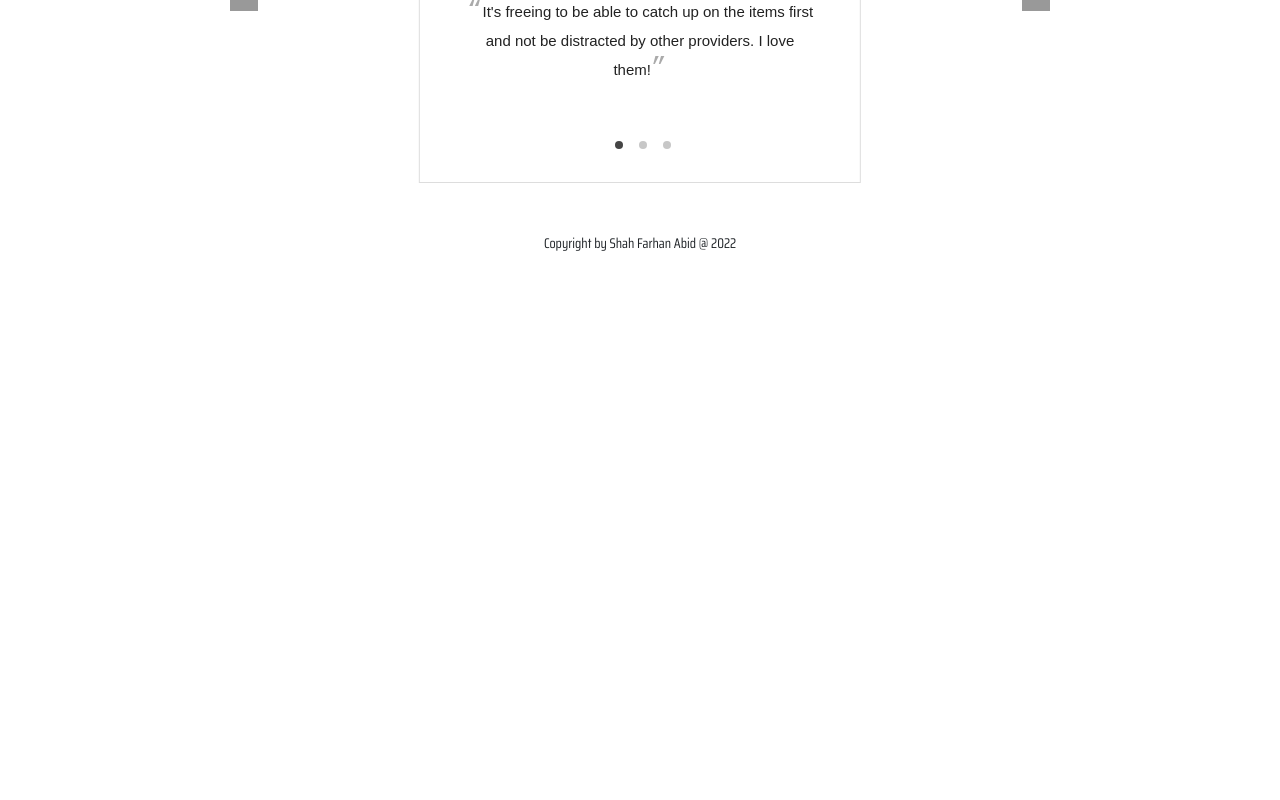
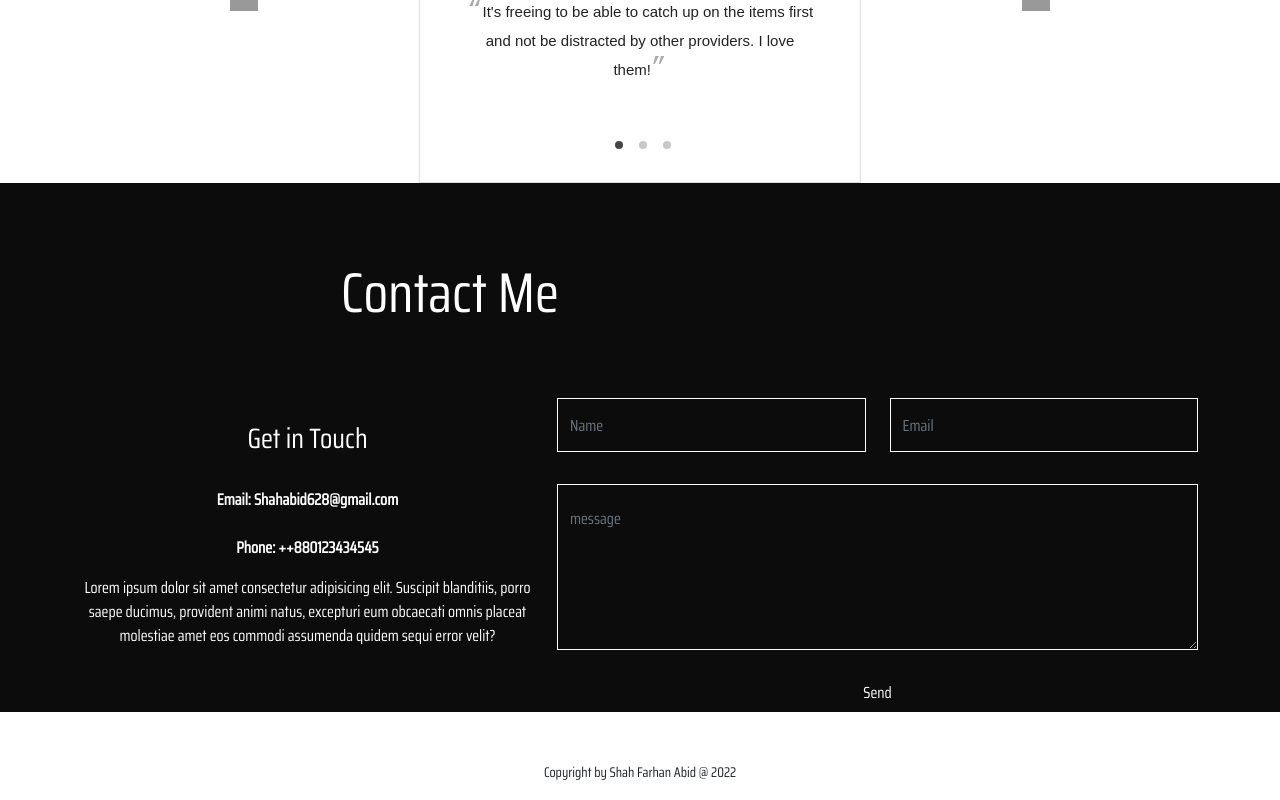
Before and after one commit to Farhan-Abid/Crunch-Provider-Client-Side, a React (Create React App) app: page / in a window 1280 px wide. Shown: the part 992-1792 px from the top of the page. Before the commit the page ends 1263 px from the top, so only its background shows below. Built offline with nearby package versions, Linux system fonts and the light colour scheme; no server answers.

Commit message:
final touch

```diff
--- a/src/Pages/Home/Banner/Banner.css
+++ /dev/null
@@ -1,3 +0,0 @@
-.inventory-detail{
-
-}
--- /dev/null
+++ b/src/Pages/Home/ContactForm/ContactForm.css
@@ -0,0 +1,24 @@
+.body{
+    background-color: #0c0c0c;
+    color: white;
+    padding-top: 60px;
+
+}
+
+.contact__form .form-control {
+    padding: 1.375rem .75rem;
+    line-height: 1.5;
+    color: white;
+    background-color: #0c0c0c;
+    border-radius: 0 !important;
+    border: 1px solid white;
+}
+
+.contact__form input.form-control{
+    margin-bottom: 2em;
+    height: calc(2.5em + .75rem + 2px);
+}
+
+.btn{
+    color: white;
+}
--- /dev/null
+++ b/src/Pages/Home/ContactForm/ContactForm.js
@@ -0,0 +1,62 @@
+import React from 'react';
+import { Col, Container, Row } from 'react-bootstrap';
+import './ContactForm.css';
+
+const ContactForm = () => {
+    return (
+        <div className='body'>
+            <Container>
+                <Row className='mb-5 mt-3'>
+                    <Col lg='8'>
+                        <h1 className='display-4 mb-4 text-center'>
+                            Contact Me
+                        </h1>
+                    </Col>
+                </Row>
+
+                <Row className='sec_sp'>
+                    <Col lg='5' className='mb-5'>
+                        <h3 className='color_sec py-4'>
+                            Get in Touch
+                        </h3>
+                        <address>
+                            <strong>Email: Shahabid628@gmail.com</strong>
+                            <br />
+                            <br />
+                            <p>
+                                <strong>Phone: ++880123434545</strong>
+                            </p>
+                        </address>
+                        <p>Lorem ipsum dolor sit amet consectetur adipisicing elit. Suscipit blanditiis, porro saepe ducimus, provident animi natus, excepturi eum obcaecati omnis placeat molestiae amet eos commodi assumenda quidem sequi error velit?</p>
+                    </Col>
+                    <Col lg='7' className='d-flex align-items-center'>
+                        <form className='contact__form w-100'>
+                            <Row>
+                                <Col lg='6' className='form-group'>
+                                    <input className='form-control' id='name' name='name' placeholder='Name' type='text'>
+                                    </input>
+                                </Col>
+                                <Col lg='6' className='form-group'>
+                                    <input className='form-control rounded-0' id='email' name='email' placeholder='Email' type='email'>
+                                    </input>
+                                </Col>
+                            </Row>
+                            <textarea className='form-control rounded-0' id='message' name='message' placeholder='message' rows='5'>
+
+                            </textarea>
+                            <br />
+                            <Row>
+                                <Col lg='12' className='form-group'>
+                                    <button className='btn ac_btn' type='submit'>Send</button>
+                                </Col>
+                            </Row>
+                        </form>
+                    </Col>
+
+                </Row>
+            </Container>
+        </div>
+    );
+};
+
+export default ContactForm;
--- a/src/Pages/Home/WareHouseHome/WareHouseHome.js
+++ b/src/Pages/Home/WareHouseHome/WareHouseHome.js
@@ -1,5 +1,6 @@
 import React from 'react';
 import Banner from '../Banner/Banner';
+import ContactForm from '../ContactForm/ContactForm';
 import Inventories from '../Inventories/Inventories';
 import Testimonial from '../Testimonial/Testimonial';
 
@@ -12,6 +13,7 @@ const WareHouseHome = () => {
             <Inventories></Inventories>
             <h1 className='mt-5 mb-5'>Our Dealer's Reviews</h1>
             <Testimonial></Testimonial>
+            <ContactForm></ContactForm>
         </div>
     );
 };
--- a/src/Pages/MyItems/MyItems.css
+++ b/src/Pages/MyItems/MyItems.css
@@ -0,0 +1,6 @@
+.myitems{
+    border: 2px solid gainsboro;
+        border-radius: 5px;
+        padding: 10px;
+        box-shadow: 0 6px 20px rgb(0 0 0 / 0.2);
+}
--- a/src/Pages/MyItems/MyItems.js
+++ b/src/Pages/MyItems/MyItems.js
@@ -2,7 +2,9 @@ import React, { useEffect, useState } from 'react';
 import { useAuthState } from 'react-firebase-hooks/auth';
 import { Link } from 'react-router-dom';
 import auth from '../../firebase.init';
+import './MyItems.css';
 const axios = require('axios');
+
 
 const MyItems = () => {
     const [user] = useAuthState(auth);
@@ -34,19 +36,21 @@ const MyItems = () => {
 
     };
         return (
-            <div>
+            <div className='container'>
                 <h2>All Products</h2>
           {products.map((product) => (
-            <div className='d-flex mt-5 container'>
+
+            <div className='d-flex mt-5 myitems'>
               <img src={product.img} alt="" />
               <div>
-              <h2>{product.name}</h2>
+              <h2 className='bg-info rounded'>{product.name}</h2>
               <br></br>
               <h2>Price: {product.price}</h2>
               <h2>Quantity: {product.quantity}</h2>
               <br></br>
-              <button onClick={()=>handleProductDelete(product._id)}className='bg-info'>Delete</button>
+              <button className='bg-info rounded' onClick={()=>handleProductDelete(product._id)}>Delete</button>
               </div>
+
 
             </div>
           ))}
```
Also changed, not shown: 1 other file (tests, documents, lock files or other folders).
